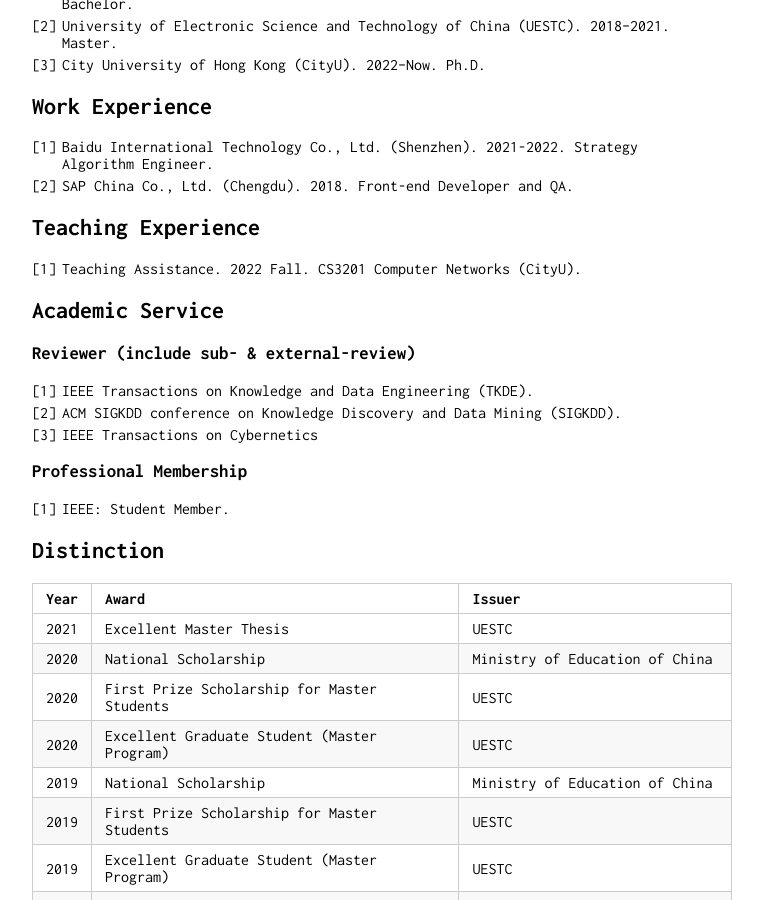
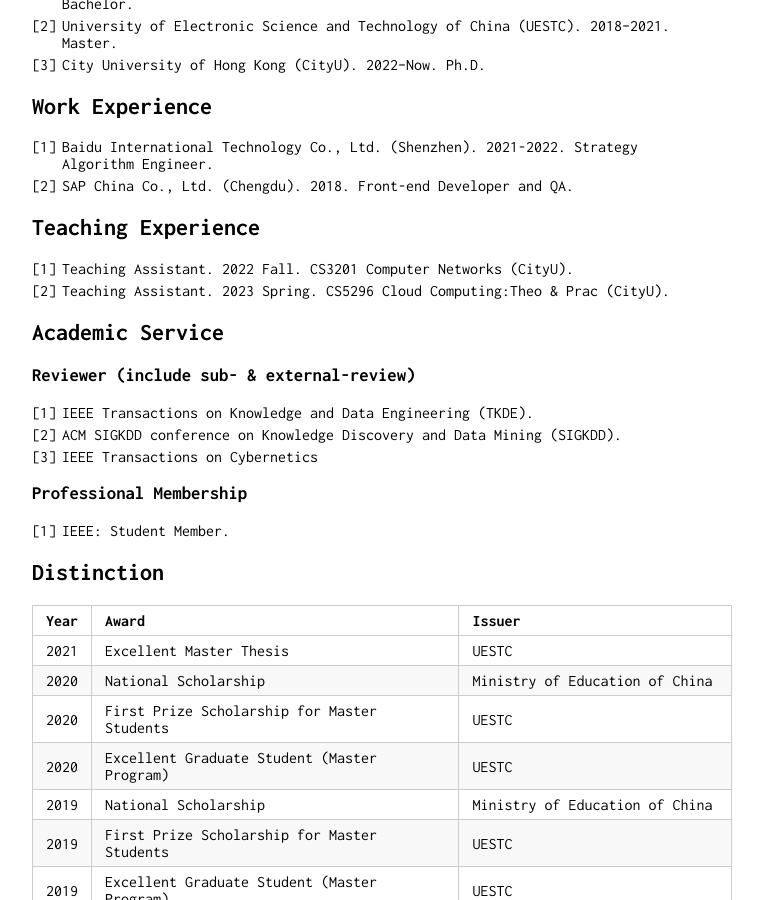
Before and after one commit to ChengtaiCao/ChengtaiCao.github.io, a Jekyll site: the page built from index.md, in a window 1280 px wide and 900 px high, scrolled down 1378 px. Shown: the whole window, without its empty margins (258-1021 px from the left). Built offline with Jekyll 4.4.1, drawn with Linux system fonts in a browser that asks for light colours; our own code applies the rules of GitHub Pages for plain Markdown files.

Commit message:
add new TA

```diff
--- a/index.md
+++ b/index.md
@@ -43,7 +43,8 @@ Deep Learning, Autonomous Driving, Graph Neural Networks, and Uncertainty.
 2. SAP China Co., Ltd. (Chengdu). 2018. Front-end Developer and QA.
 
 ## Teaching Experience
-1. Teaching Assistance. 2022 Fall. CS3201 Computer Networks (CityU).
+1. Teaching Assistant. 2022 Fall. CS3201 Computer Networks (CityU).
+2. Teaching Assistant. 2023 Spring. CS5296 Cloud Computing:Theo & Prac (CityU).
 
 ## Academic Service
 
```
Also changed, not shown: README.md.
